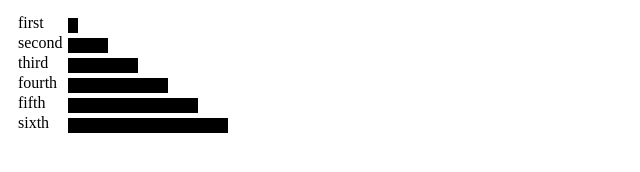
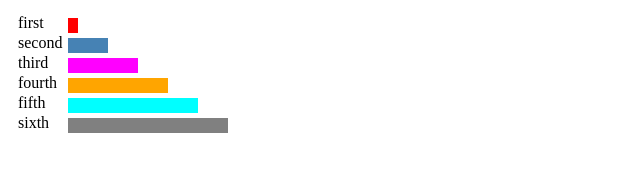
Before and after one commit to mikimiki3130/InfoVis2024, a plain HTML site: page W04/w04_task2.html in a window 1280 px wide. Shown: the whole page, without its empty margins (0-640 px from the left). Drawn offline with nearby package versions, Linux system fonts and the light colour scheme.

Commit message:
Update w04_task2.html

```diff
--- a/W04/w04_task2.html
+++ b/W04/w04_task2.html
@@ -21,9 +21,10 @@
 	        .enter()
 	        .append("rect")
 				.attr("x", 60)
+				.attr("height", 15)
 				.attr("y", function(d, i) { return i * 20 + 10; })
 				.attr("width", function(d){ return d.quantity; })
-				.attr("height", 15)
+				.attr("fill", function(d){ return d.color; })
 	 };
 	</script>
     </body>
```
